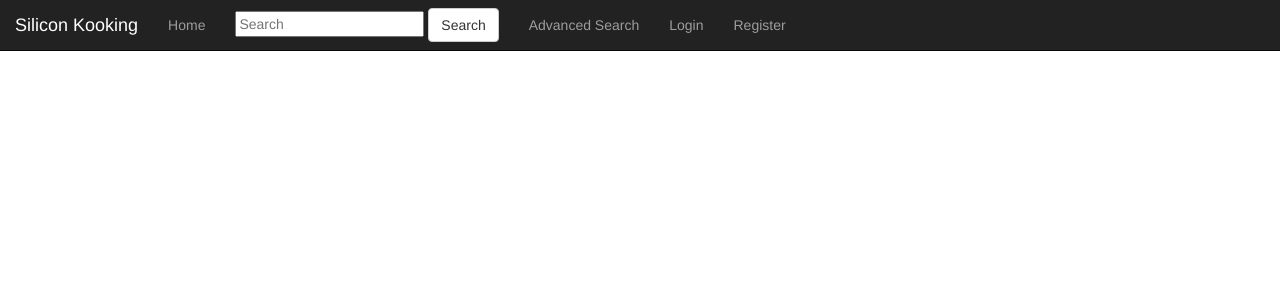
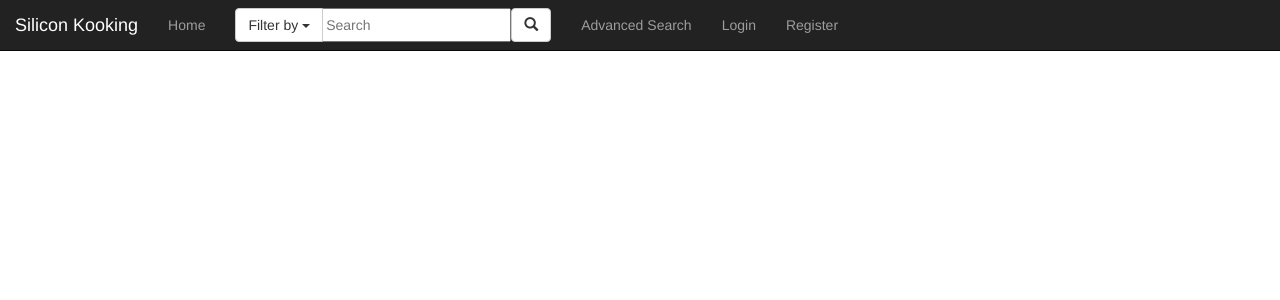
Before and after one commit to SiliconNights/SiliconNights, a Django app: template Silicon_Kooking_Src/src/templates/header.html in a window 1280 px wide. Shown: the top 300 px of the page. Run offline with Django 3.2, Linux system fonts and the light colour scheme; the template is opened without the code that fills it, so the values that code supplies are empty; some libraries are stand-ins or nearby versions.

Commit message:
integrated new search bar

```diff
--- a/Silicon_Kooking_Src/src/templates/header.html
+++ b/Silicon_Kooking_Src/src/templates/header.html
@@ -1,3 +1,4 @@
+
 <!DOCTYPE html>
 <html lang="en">
 
@@ -7,7 +8,6 @@
 		<meta name="viewport" content="width=device-width, initial-scale=1">
 			{% load staticfiles %}
 			<link rel="stylesheet" href="https://maxcdn.bootstrapcdn.com/bootstrap/3.3.7/css/bootstrap.min.css">
-			<link href="https://fonts.googleapis.com/css?family=Dancing+Script|Raleway" rel="stylesheet">
 
 				<script src="https://ajax.googleapis.com/ajax/libs/jquery/3.3.1/jquery.min.js"></script>
 				<script src="https://maxcdn.bootstrapcdn.com/bootstrap/3.3.7/js/bootstrap.min.js"></script>
@@ -15,12 +15,30 @@
 				{% block head_css %}
 				{% endblock %}
 			</head>
+			<script language="javascript">
+				$(document).ready(function(e){
+					$('.search-panel .dropdown-menu').find('a').click(function(e) {
+						e.preventDefault();
+						var param = $(this).attr("href").replace("#","");
+						var concept = $(this).text();
+						$('.search-panel span#search_concept').text(concept);
+						$('.input-group #search_param').val(param);
+					});
+				});
+			</script>
 
 
 <header>
 			<div id ="header">
 						<nav class="navbar navbar-inverse navbar-fixed-top">
+
+
+
+
+
 							<div class="container-fluid">
+
+
 								<div class="navbar-header">
 									<button type="button" class="navbar-toggle" data-toggle="collapse" data-target="#myNavbar">
 										<span class="icon-bar"></span>
@@ -28,19 +46,45 @@
 										<span class="icon-bar"></span>
 									</button>
 									<a class="navbar-brand" href="/">Silicon Kooking</a>
+
 								</div>
-						<div class="collapse navbar-collapse" id="myNavbar">
+		<div class ="row">
+
+								<div class="collapse navbar-collapse" id="myNavbar" >
 									<div class="container text-center">
 										<ul class="nav navbar-nav">
 
 											<li><a href="/">Home</a></li>
+
+
+
 												<form class="navbar-form navbar-left" action="search" method="get">
 
 													<div class="form-group">
 
-											<input id = "recipes" type="text" class="f-control" placeholder="Search" name="query">
+					<div class = "input-group">
+						<div class="input-group-btn search-panel">
+							<button type="button" class="btn btn-default dropdown-toggle" data-toggle="dropdown">
+								<span id="search_concept">Filter by</span> <span class="caret"></span>
+							</button>
 
-											<button type="Search" class="btn btn-default">Search</button>
+							<ul class="dropdown-menu" role="menu" style = "position:absolute">
+							  <li><a href="#Recipe">Recipe</a></li>
+							  <li><a href="#Ingredients">Ingredients</a></li>
+							  <li><a href="#Cuisine">Cuisine</a></li>
+							  <li><a href="#Meal type">Meal Type</a></li>
+							  <li class="divider"></li>
+							  <li><a href="#All">Anything</a></li>
+							</ul>
+
+						</div>
+												<input type="hidden" name="search_param" value="all" id="search_param">
+
+<!-------------------------------------------------->
+														<input id= "recipes" type="text" class="f-control" placeholder="Search" name="query" style = "width:100%; height:34px;">
+														<span class="input-group-btn">
+															<button type="Search button" class="btn btn-default"><span class="glyphicon glyphicon-search"></span></button>
+														</span>
 <script>
   $(function() {
     $("#recipes").autocomplete({
@@ -58,28 +102,42 @@
   }
 
 </script>
+
 					</div>
+													</div>
+
 												</form>
+
+
 											<li><a href="#">Advanced Search</a></li>
+
 										{% if user.is_authenticated %}
 											<li><a href="/accounts/profile/">Profile</a></li>
-											<li><a href="/accounts/logout">Logout</a></li>
+											<li><a href="/accounts/logout/">Logout</a></li>
 										{% else %}
 											<li><a href="/accounts/login/">Login</a></li>
 											<li><a href="/accounts/register/">Register</a></li>
 										{% endif %}
+
+
+
 										</ul>
 									</div>
 								</div>
+
 </div>
+
+
+							</div>
+
+
 						</nav>
 		  	</div>
 </header>
 <br>
 <br>
 <br>
-<br>
-
+		<div id="body">
 						{% block pager %}
 
 						{% endblock %}
@@ -87,4 +145,5 @@
 						{% block body %}
 
 						{% endblock %}
+		</div>
 </html>
```
Lines whose indentation alone changed are shown as unchanged.
